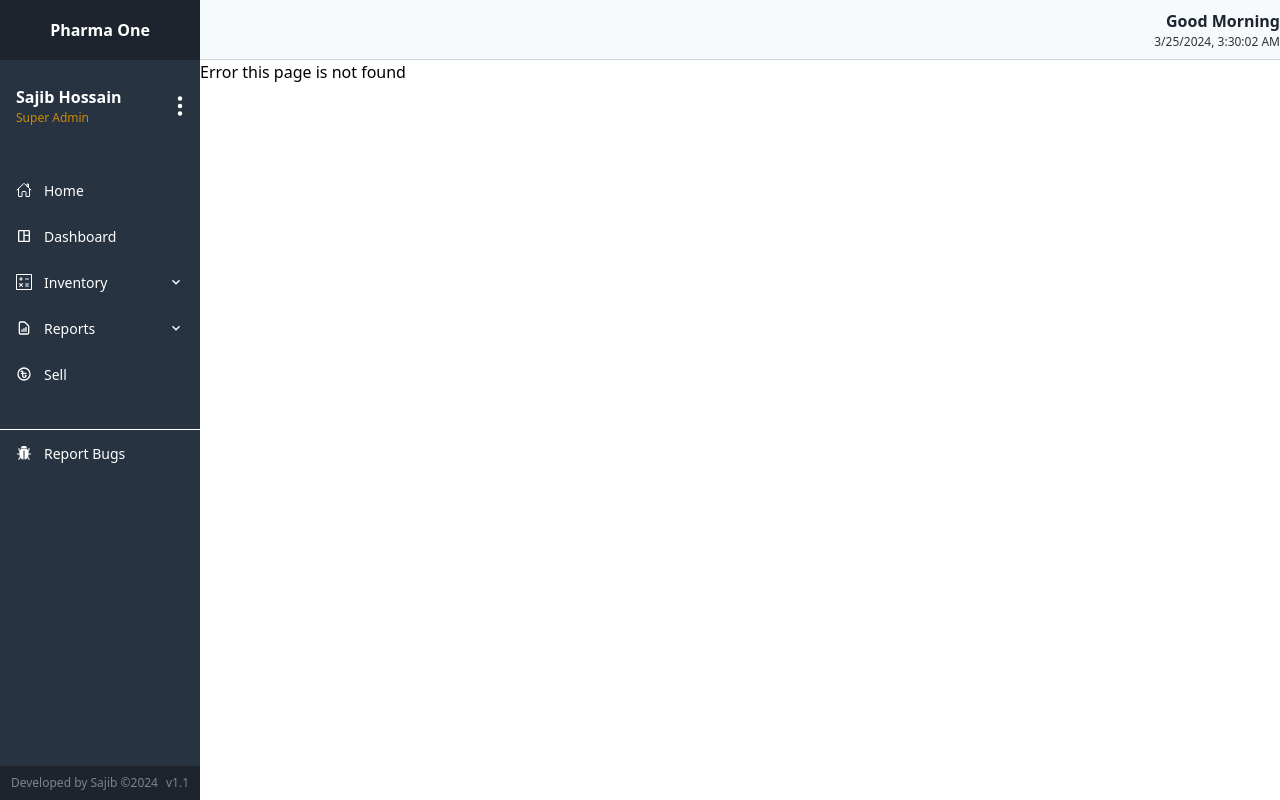
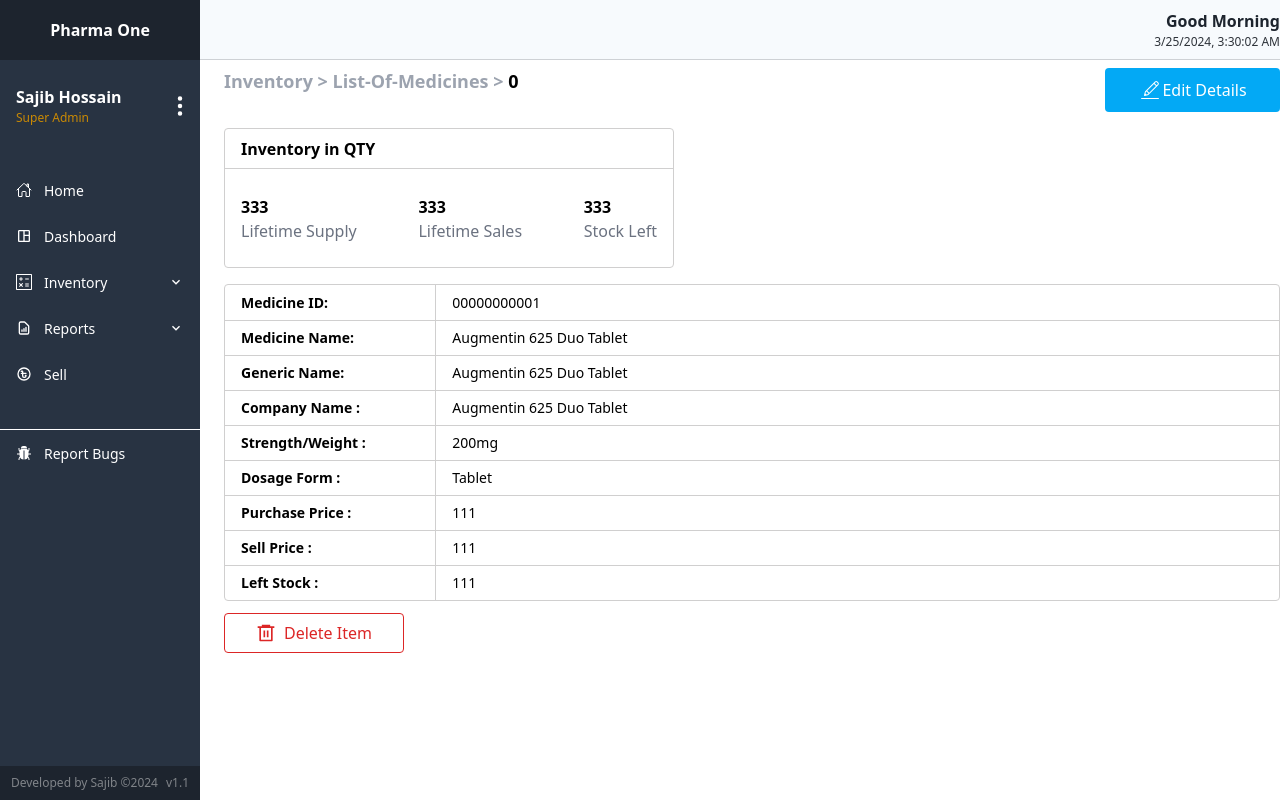
Before and after one commit to sajib9090/digital-pharmacy-management-ui, a Next.js app: page /inventory/list-of-medicines/0 in a window 1280 px wide. Before the commit this address had no page. Built offline with nearby package versions, Linux system fonts and the light colour scheme.

Commit message:
query params route and details page

```diff
--- a/package.json
+++ b/package.json
@@ -2,6 +2,7 @@
   "name": "digital-pharmacy-management",
   "version": "0.1.0",
   "private": true,
+  "license": "MIT",
   "scripts": {
     "dev": "next dev",
     "build": "next build",
--- /dev/null
+++ b/src/app/(pages)/inventory/list-of-medicines/[id]/page.js
@@ -0,0 +1,134 @@
+"use client";
+import Link from "next/link";
+import { useParams } from "next/navigation";
+import React from "react";
+import { CiEdit } from "react-icons/ci";
+import { RiDeleteBin6Line } from "react-icons/ri";
+
+const SingleMedicine = () => {
+  const { id } = useParams();
+
+  return (
+    <div className="pl-6 pt-2 container1">
+      <div className="flex justify-between">
+        <div>
+          <div className="text-[18px] font-bold capitalize">
+            <Link href={"/inventory"} className="text-gray-400">
+              Inventory {">"}{" "}
+            </Link>
+            <Link
+              className="text-gray-400"
+              href={"/inventory/list-of-medicines"}
+            >
+              List-of-medicines {">"}{" "}
+            </Link>
+            <Link href={"#"}>{id}</Link>
+          </div>
+        </div>
+        <div>
+          <Link
+            href={`/inventory/list-of-medicines/${id}/update?id=${id}`}
+            className="capitalize flex items-center justify-center h-[44px] w-[175px] bg-[#03a9f5] text-white rounded"
+          >
+            <CiEdit className="h-6 w-6" /> edit details
+          </Link>
+        </div>
+      </div>
+
+      <div className="mt-4 h-[140px] w-[450px] border border-[#d0cfcf] rounded">
+        <div className="h-[40px] w-full border-b border-[#d0cfcf] flex items-center px-4 font-semibold">
+          <p>Inventory in QTY</p>
+        </div>
+        <div className="h-[100px] w-full flex items-center justify-between px-4">
+          <div>
+            <p className="font-bold">333</p>
+            <p className="text-gray-500">Lifetime Supply</p>
+          </div>
+          <div>
+            <p className="font-bold">333</p>
+            <p className="text-gray-500">Lifetime Sales</p>
+          </div>
+          <div>
+            <p className="font-bold">333</p>
+            <p className="text-gray-500">Stock Left</p>
+          </div>
+        </div>
+      </div>
+
+      <div className="mt-4 min-h-[300px] w-full border border-[#d0cfcf] rounded">
+        <table className="w-full">
+          <tr className="border-b border-[#d0cfcf] h-[35px] w-full text-[14px]">
+            <th className="border-collapse w-[20%] text-left pl-4 border-r border-[#d0cfcf]">
+              Medicine ID:
+            </th>
+            <td className="border-collapse w-[80%] text-left pl-4">
+              00000000001
+            </td>
+          </tr>
+          <tr className="border-b border-[#d0cfcf] h-[35px] w-full text-[14px]">
+            <th className="border-collapse w-[20%] text-left pl-4 border-r border-[#d0cfcf]">
+              Medicine Name:
+            </th>
+            <td className="border-collapse w-[80%] text-left pl-4">
+              Augmentin 625 Duo Tablet
+            </td>
+          </tr>
+          <tr className="border-b border-[#d0cfcf] h-[35px] w-full text-[14px]">
+            <th className="border-collapse w-[20%] text-left pl-4 border-r border-[#d0cfcf]">
+              Generic Name:
+            </th>
+            <td className="border-collapse w-[80%] text-left pl-4">
+              Augmentin 625 Duo Tablet
+            </td>
+          </tr>
+          <tr className="border-b border-[#d0cfcf] h-[35px] w-full text-[14px]">
+            <th className="border-collapse w-[20%] text-left pl-4 border-r border-[#d0cfcf]">
+              Company Name :
+            </th>
+            <td className="border-collapse w-[80%] text-left pl-4">
+              Augmentin 625 Duo Tablet
+            </td>
+          </tr>
+          <tr className="border-b border-[#d0cfcf] h-[35px] w-full text-[14px]">
+            <th className="border-collapse w-[20%] text-left pl-4 border-r border-[#d0cfcf]">
+              Strength/Weight :
+            </th>
+            <td className="border-collapse w-[80%] text-left pl-4">200mg</td>
+          </tr>
+          <tr className="border-b border-[#d0cfcf] h-[35px] w-full text-[14px]">
+            <th className="border-collapse w-[20%] text-left pl-4 border-r border-[#d0cfcf]">
+              Dosage Form :
+            </th>
+            <td className="border-collapse w-[80%] text-left pl-4">Tablet</td>
+          </tr>
+          <tr className="border-b border-[#d0cfcf] h-[35px] w-full text-[14px]">
+            <th className="border-collapse w-[20%] text-left pl-4 border-r border-[#d0cfcf]">
+              Purchase Price :
+            </th>
+            <td className="border-collapse w-[80%] text-left pl-4">111</td>
+          </tr>
+          <tr className="border-b border-[#d0cfcf] h-[35px] w-full text-[14px]">
+            <th className="border-collapse w-[20%] text-left pl-4 border-r border-[#d0cfcf]">
+              Sell Price :
+            </th>
+            <td className="border-collapse w-[80%] text-left pl-4">111</td>
+          </tr>
+          <tr className="h-[35px] w-full text-[14px]">
+            <th className="border-collapse w-[20%] text-left pl-4 border-r border-[#d0cfcf]">
+              Left Stock :
+            </th>
+            <td className="border-collapse w-[80%] text-left pl-4">111</td>
+          </tr>
+        </table>
+      </div>
+
+      {/* action button */}
+      <button className="mt-3 w-[180px] h-[40px] border border-red-600 text-red-600 hover:text-white transition-all duration-500 hover:bg-red-600 rounded flex items-center justify-center">
+        <RiDeleteBin6Line className="h-5 w-5 mr-2" />
+        Delete Item
+      </button>
+    </div>
+  );
+};
+
+export default SingleMedicine;
--- /dev/null
+++ b/src/app/(pages)/inventory/list-of-medicines/[id]/update/page.js
@@ -0,0 +1,11 @@
+import React from "react";
+
+const UpdateItem = () => {
+  return (
+    <div>
+      <h1>edit page</h1>
+    </div>
+  );
+};
+
+export default UpdateItem;
--- a/src/app/(pages)/inventory/list-of-medicines/add-new-medicine/page.js
+++ b/src/app/(pages)/inventory/list-of-medicines/add-new-medicine/page.js
@@ -6,6 +6,7 @@
 
 const AddNewMedicineForm = () => {
   const router = useRouter();
+
 
   return (
     <div className="pl-6 pt-2 container1">
--- a/src/app/(pages)/inventory/list-of-medicines/page.js
+++ b/src/app/(pages)/inventory/list-of-medicines/page.js
@@ -62,7 +62,7 @@
             <th className="w-[8%] text-start">Action</th>
           </tr>
 
-          {Array.from({ length: 9 }).map((d, i) => {
+          {Array.from({ length: 10 }).map((d, i) => {
             return (
               <tr
                 key={i}
@@ -75,7 +75,7 @@
                 <td>1111</td>
                 <td>
                   <Link
-                    href={"#"}
+                    href={`/inventory/list-of-medicines/${i}`}
                     className="flex items-center text-[12px] text-blue-600"
                   >
                     View Detail <RiArrowRightDoubleFill />
--- a/src/app/Components/Sidebar/Sidebar.js
+++ b/src/app/Components/Sidebar/Sidebar.js
@@ -76,7 +76,7 @@
   };
 
   return (
-    <div className="w-[200px] min-h-screen bg-[#283342] flex flex-col justify-between">
+    <div className="w-[200px] min-h-screen bg-[#283342] flex flex-col justify-between sticky top-0 left-0">
       <div className="h-[60px] bg-[#1d242e] flex items-center justify-center text-white font-bold">
         Pharma One
       </div>
```
